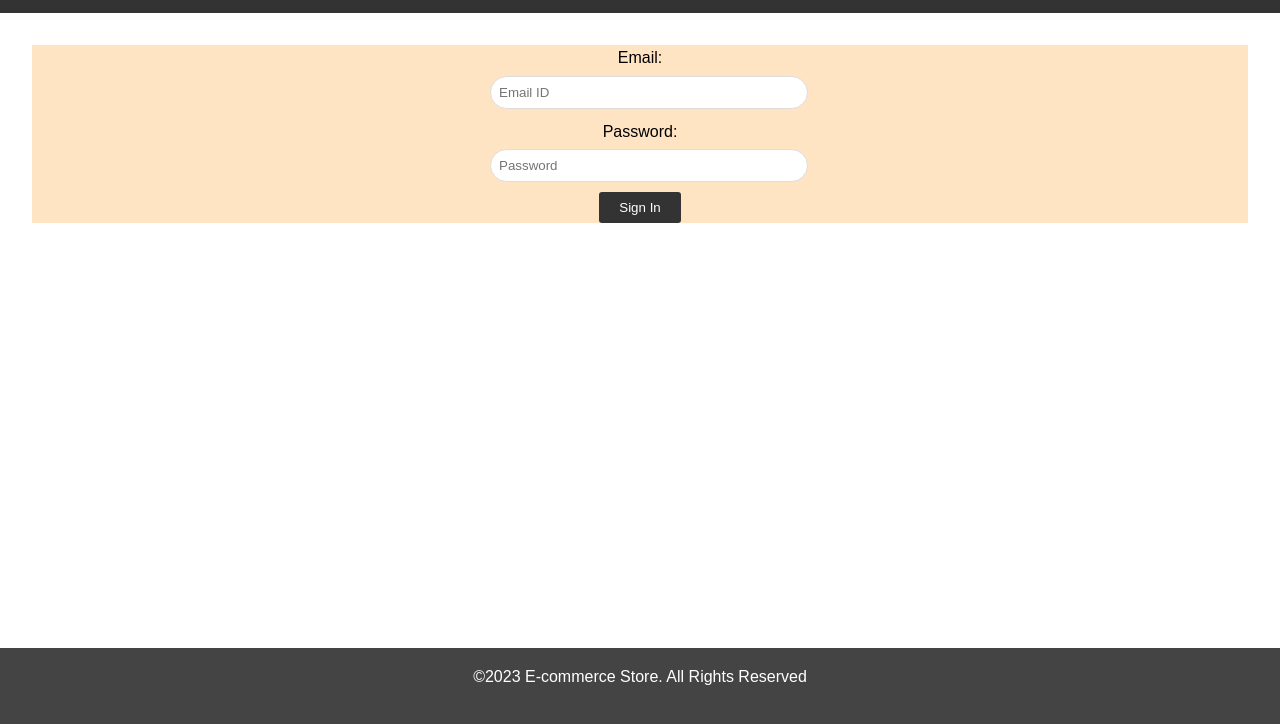
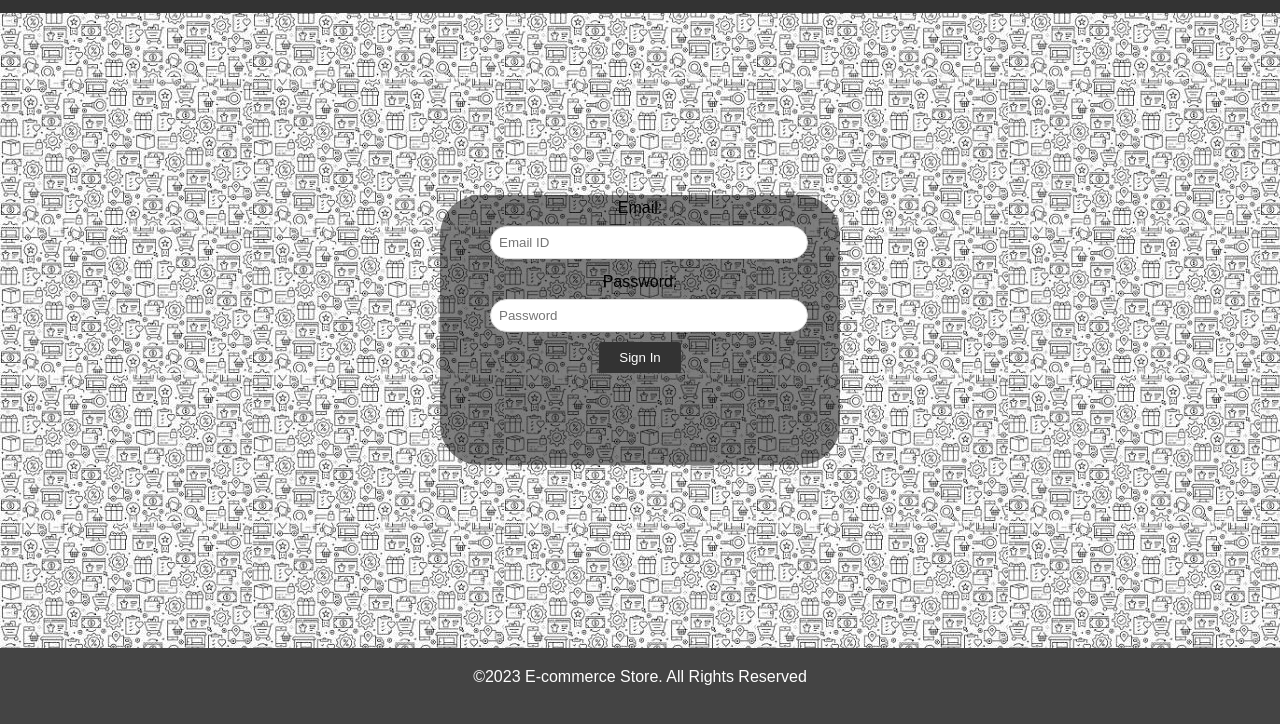
Before and after one commit to NikhilShetty-109/ecommerce.github.io, a plain HTML site: page signin.html in a window 1280 px wide. Shown: the part 70-794 px from the top of the page. Drawn offline with Linux system fonts and the light colour scheme.

Commit message:
ecommerce

```diff
--- a/style.css
+++ b/style.css
@@ -6,6 +6,7 @@ body,h1,h2,p,label,input,button{
 body{
     font-family: Arial, Helvetica, sans-serif;
     line-height: 1.6;
+    background-image:url(download.jpg);
 
 }
 header{
@@ -58,6 +59,14 @@ button:hover{
     background-color:blue;
 }
 .login{
-    background-color: bisque;
-    width:auto;
+    background-color:rgb(187, 184, 184) ;
+    background: rgba(0,0,0,.5);
+    width: 400px;
+    position:absolute;
+    top: 50%;
+    left: 50%;
+    transform: translate(-50%,-50%);
+    height: 270px;
+    box-sizing: border-box;
+    border-radius: 40px;
 }
```
Also changed, not shown: download.jpg (added).
